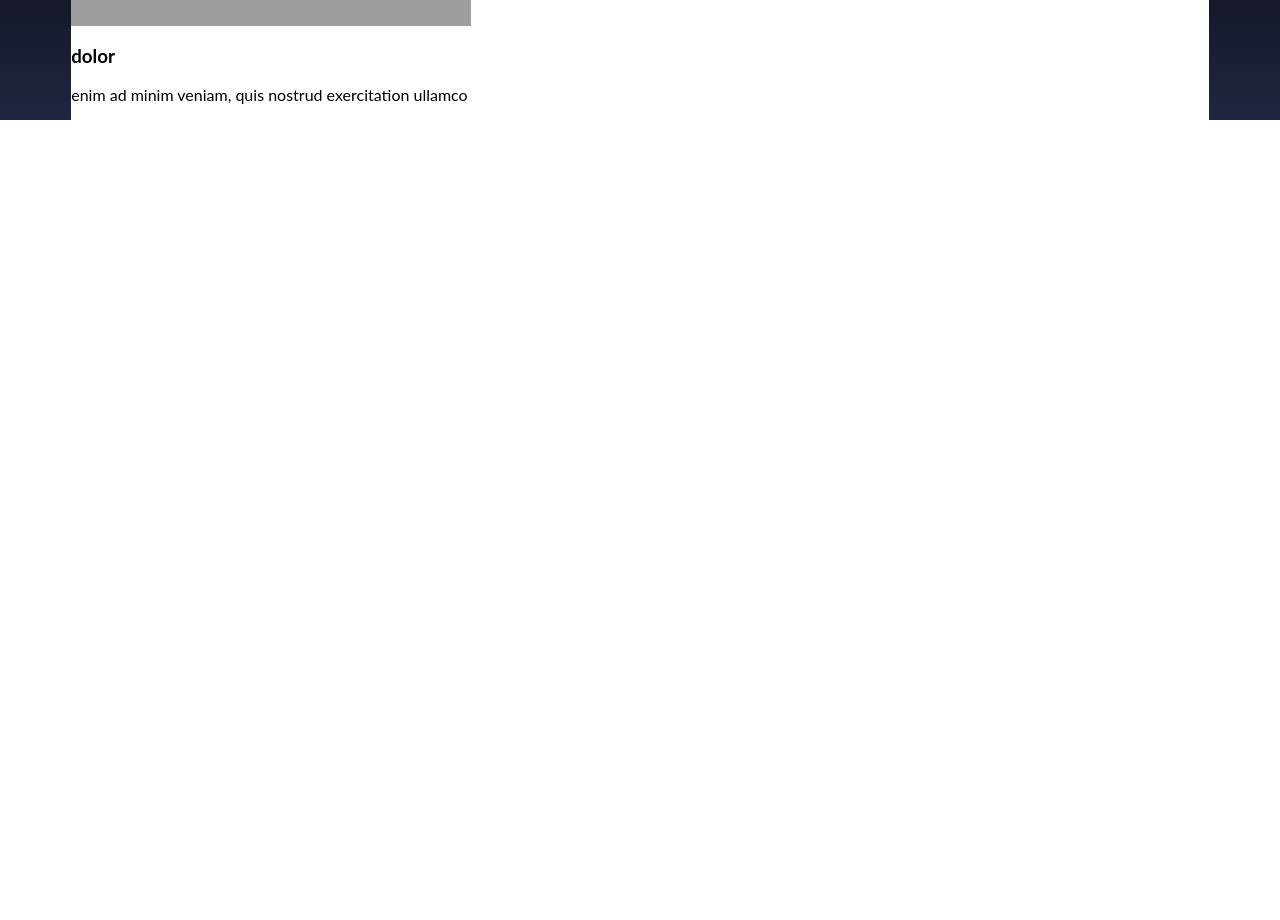
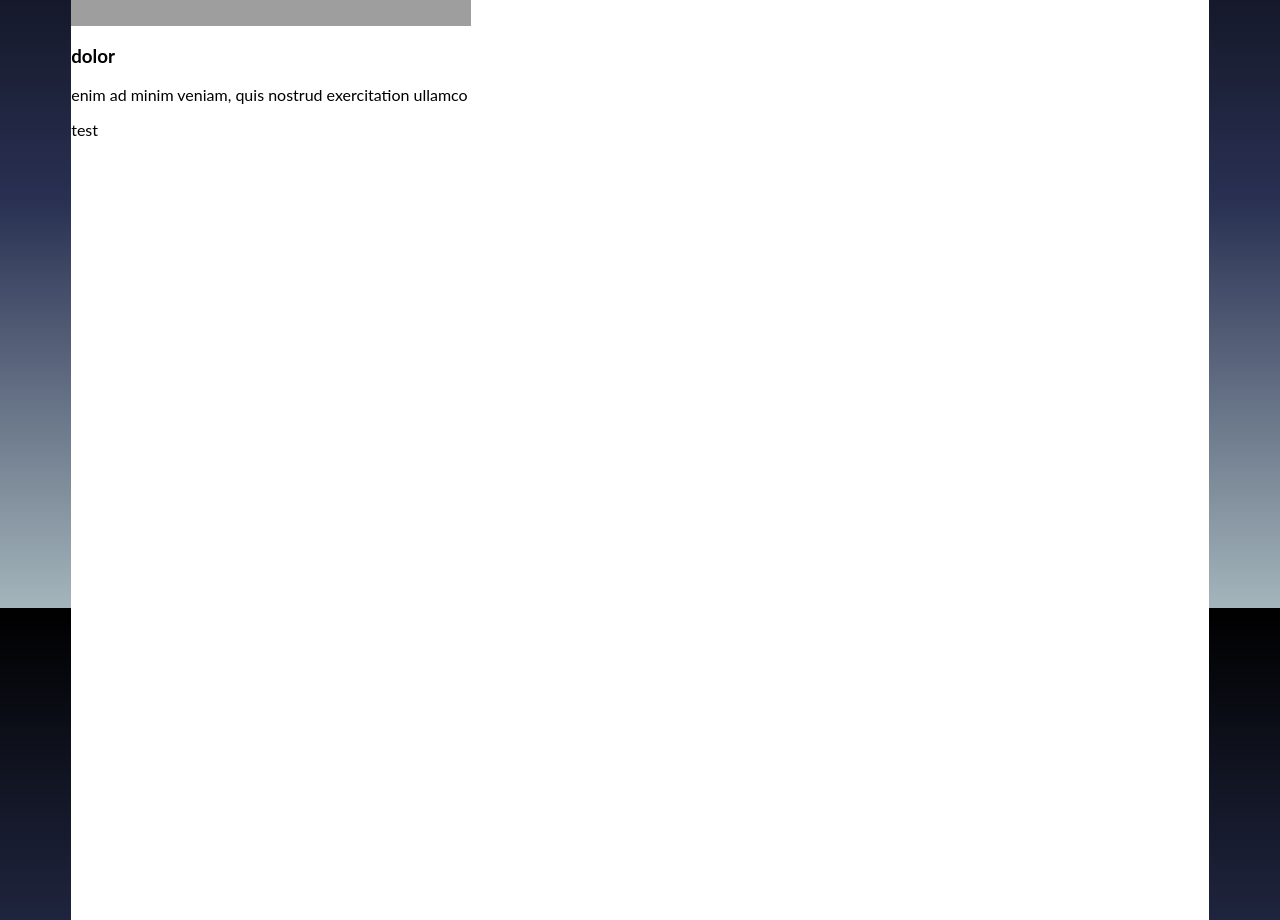
Before and after one commit to wojcikewelina/company-page-model, a React (Create React App) app: page / in a window 1280 px wide. Shown: the part 1840-2760 px from the top of the page. Before the commit the page ends 1960 px from the top, so only its background shows below. Built offline with nearby package versions, Linux system fonts and the light colour scheme; grey boxes are pictures that could not be loaded.

Commit message:
2 files modified

```diff
--- a/src/style/views/mainView/mainView.scss
+++ b/src/style/views/mainView/mainView.scss
@@ -34,3 +34,5 @@ position:relative;
   background-repeat: no-repeat;
   background-size: cover;
 }
+
+.test{height: 100vh}
--- a/src/views/mainView.js
+++ b/src/views/mainView.js
@@ -11,7 +11,7 @@ class MainView extends Component {
         <p id="startPictureText">LOREM</p>
         <div className="paralax-image" ></div>
         <BasicDescriptionSection/>
-
+<div className="test">test</div>
 
       </div>
     );
```
